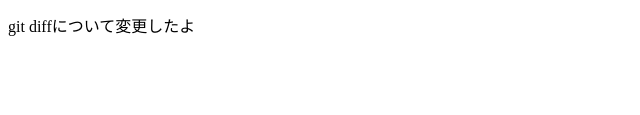
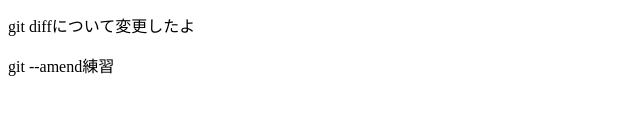
Before and after one commit to yu-kasuga-mm/git_tutorial, a plain HTML site: page index.html in a window 1280 px wide. Shown: the part 151-266 px from the top of the page, without its empty margins (0-640 px from the left). Drawn offline with Linux system fonts and the light colour scheme.

Commit message:
git ----amend練習，と追記

```diff
--- a/index.html
+++ b/index.html
@@ -2,3 +2,4 @@
 <h2>だよ</h2>
 <p>git status</p>
 <p>git diffについて変更したよ</p>
+<p>git --amend練習</p>
```
